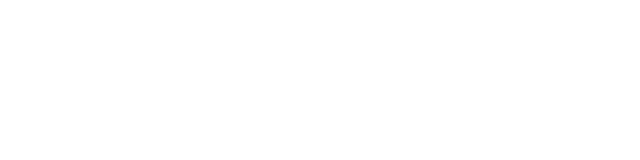
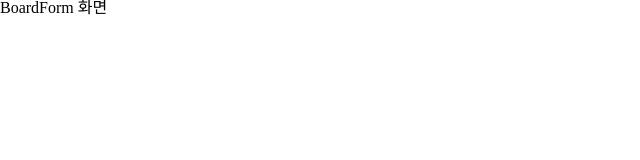
Before and after one commit to SOPTerest/SOPTerest-Client, a React (Create React App) app: page /create in a window 1280 px wide. Before the commit this address had no page. Shown: the top 160 px of the page, without its empty margins (0-640 px from the left). Built offline with nearby package versions, Linux system fonts and the light colour scheme; a web font is replaced by a local one.

Commit message:
chore: 라우터 변경 내용 반영

```diff
--- /dev/null
+++ b/src/pages/Board.tsx
@@ -0,0 +1,3 @@
+export default function Board() {
+  return <div>Board 화면</div>;
+}
--- /dev/null
+++ b/src/pages/BoardForm.tsx
@@ -0,0 +1,3 @@
+export default function BoardForm() {
+  return <div>BoardForm 화면</div>;
+}
--- a/src/pages/Pin.tsx
+++ b/src/pages/MyPage.tsx
@@ -1,7 +1,7 @@
 import PinBoard from '../components/BoardList';
 import { BoardInfo, BoardPinInfo } from '../types';
 
-export default function Pin() {
+export default function MyPage() {
   const boardList: BoardPinInfo[] = [
     {
       id: 0,
--- a/src/pages/PinDetail.tsx
+++ /dev/null
@@ -1,3 +0,0 @@
-export default function PinDetail() {
-  return <div>PinDetail 화면</div>;
-}
--- a/src/pages/PinEdit.tsx
+++ /dev/null
@@ -1,3 +0,0 @@
-export default function PinEdit() {
-  return <div>PinEdit 화면</div>;
-}
--- a/src/router.tsx
+++ b/src/router.tsx
@@ -1,15 +1,15 @@
 import { BrowserRouter, Routes, Route } from 'react-router-dom';
-import Pin from './pages/Pin';
-import PinDetail from './pages/PinDetail';
-import PinEdit from './pages/PinEdit';
+import MyPage from './pages/MyPage';
+import Board from './pages/Board';
+import BoardForm from './pages/BoardForm';
 
 export default function Router() {
   return (
     <BrowserRouter>
       <Routes>
-        <Route path="/" element={<Pin />} />
-        <Route path="/detail/:id" element={<PinDetail />} />
-        <Route path="/edit/:id" element={<PinEdit />} />
+        <Route path="/" element={<MyPage />} />
+        <Route path="/board/:id" element={<Board />} />
+        <Route path="/create" element={<BoardForm />} />
       </Routes>
     </BrowserRouter>
   );
```
